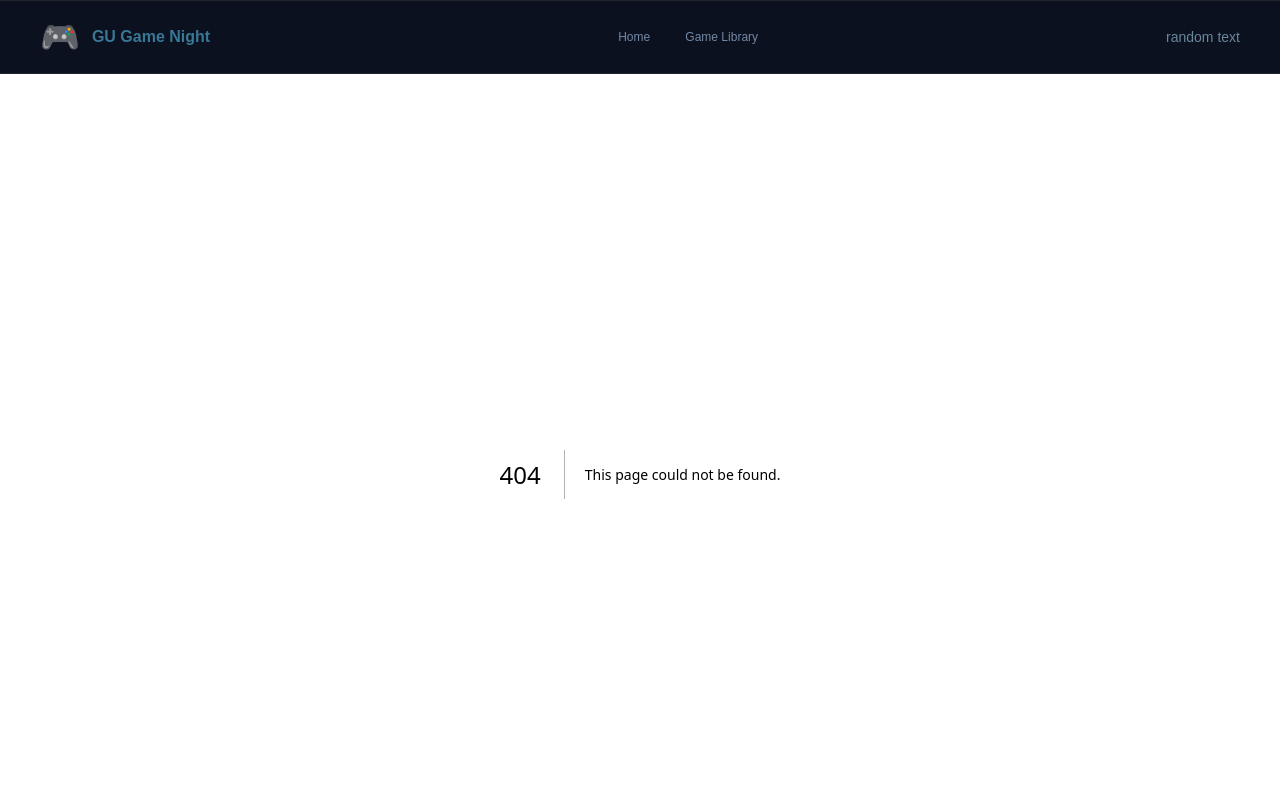
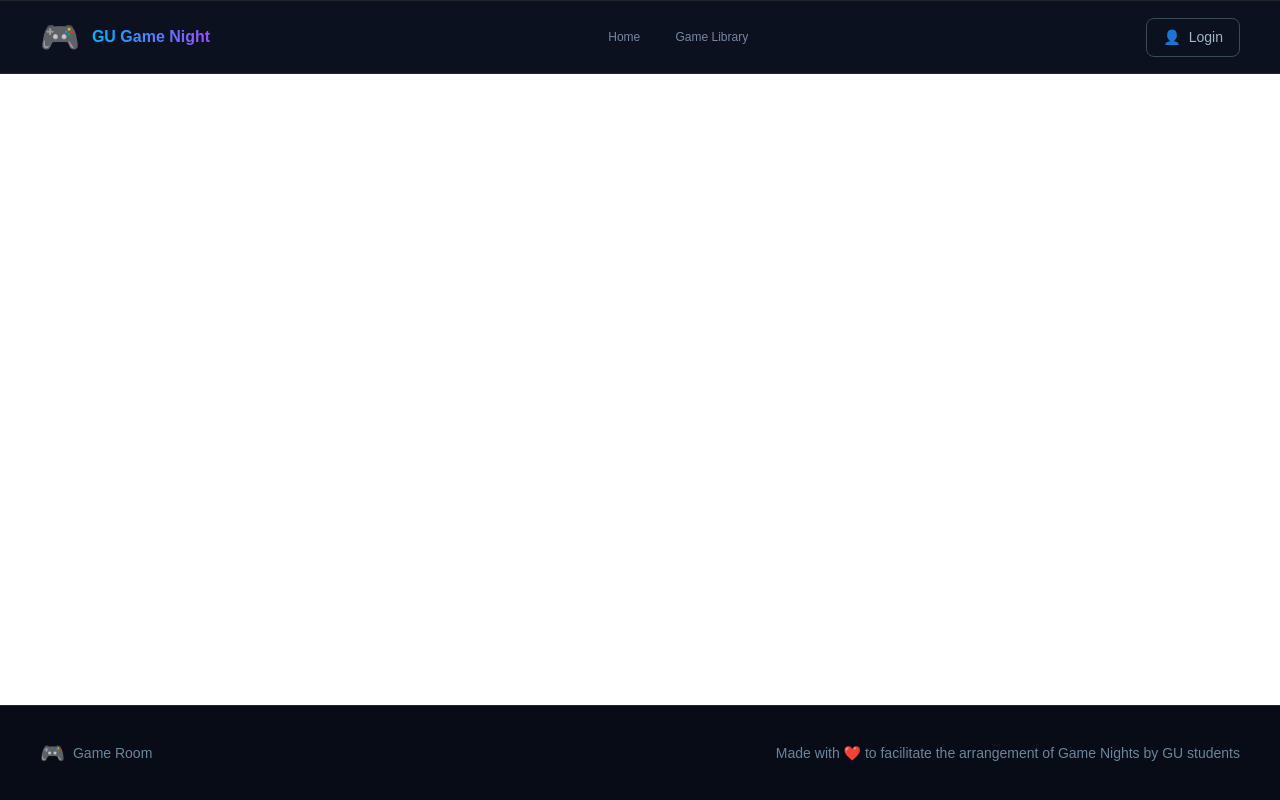
Before and after one commit to ansbilalgit/piasta-net-frontend, a Next.js app: page /Games in a window 1280 px wide. Before the commit this address had no page. Shown: the top 800 px of the page. Built offline with nearby package versions, Linux system fonts and the light colour scheme.

Commit message:
Header & Footer Done

```diff
--- /dev/null
+++ b/app/Games/page.tsx
@@ -0,0 +1,15 @@
+export default function GamesPage() {
+  return (
+    <div className="site-container games-layout">
+      <aside className="filters">
+        <div className="filter-card">
+          {/* Filter-innehål läggs till senare */}
+        </div>
+      </aside>
+
+      <section className="games-grid">
+        {/* Game cards läggs till senare */}
+      </section>
+    </div>
+  );
+}
--- a/app/components/header.tsx
+++ b/app/components/header.tsx
@@ -6,16 +6,18 @@ export function Header() {
         <div className="header-content">
             <div className="header-left">
                 <span className="header-icon">🎮</span>
-                <span>GU Game Night</span>
+                <span className="header-logo-text">GU Game Night</span>
             </div>
 
         <nav className="header-links">
             <a href="/" className="nav-link">Home</a>
-            <a href="/games" className="nav-link">Game Library</a>
+            <a href="/GamesPage" className="nav-link">Game Library</a>
         </nav>
-
-            <div className="header-right">
-                <span className="header-credit">random text</span>
+        <div className="header-right">
+            <a href="/login" className="login-btn">
+                <span>👤</span>
+                <span>Login</span>
+            </a>
         </div>
     </div>
 </header>
--- a/app/globals.css
+++ b/app/globals.css
@@ -19,9 +19,9 @@
   }
 }
 
+
 .header {
   background-color: #0b111f; /* header - bgcolor */
-  color: #397796; /* header - text color */
   padding: 0.75rem 1rem;
   margin-top: 0px;
   border-top: 1px solid #21262d; /* header - border top size & color */
@@ -44,6 +44,7 @@
 }
 
 .header-left {
+  background-clip: text;
   display: flex;
   align-items: center;
   gap: 0.75rem;
@@ -52,11 +53,33 @@
 }
 
 .header-right {
-  color: #f1f5f9; /* header - color element far right */
+  color: #88337c; /* header - color element far right */
   margin-left: auto;        /* Pushes the elements far right */
   display: flex;
   align-items: center;
   white-space: nowrap;
+}
+
+.login-btn {
+  padding: 0.5rem 1rem;
+  border-radius: 8px;
+  text-decoration: none;
+  font-size: 0.875rem;
+  font-weight: 500;
+  color: #9fb6c8;
+  background-color: transparent;
+  border: 1px solid #3a4a5a;
+  transition: all 0.3s ease;
+  cursor: pointer;
+  display: inline-flex;
+  align-items: center;
+  gap: 0.5rem;
+}
+
+.login-btn:hover {
+  color: #e0e7ff;
+  background-color: rgba(255, 255, 255, 0.05);
+  border-color: #5a7a8a;
 }
 
 .nav-link {
@@ -77,13 +100,20 @@
   display: flex;
   align-items: center;
   gap: 0.75rem;
-  font-size: 1.125rem;
+  font-size: 3rem;
   font-weight: 600;
   font-style: bold;
 }
 
 .header-icon {
   font-size: 2rem;
+}
+
+.header-logo-text {
+  background: linear-gradient(90deg, #00b4ff, #9b4dff);
+  -webkit-background-clip: text;
+  -webkit-text-fill-color: transparent;
+  background-clip: text;
 }
 
 .header-credit {
@@ -132,3 +162,143 @@ body {
   color: #69869d; /* footer - text right color */
   text-align: right;
 }
+
+/* ...existing code... */
+html, body {
+  height: 100%;
+}
+
+.layout-wrapper {
+  display: flex;
+  flex-direction: column;
+  min-height: 100vh;
+}
+
+.layout-content {
+  flex: 1;
+  display: flex;
+  flex-direction: column;
+}
+
+.site-container {
+  max-width: 1200px;
+  margin: 0 auto;
+  padding: 2.5rem 1rem;
+  flex: 1;
+  display: flex;
+  flex-direction: column;
+}
+
+
+/* HERO (tab 1) */
+.hero {
+  text-align: center;
+  padding: 4rem 0 3rem;
+}
+
+.kicker {
+  display: inline-block;
+  background: rgba(13, 162, 231, 0.08);
+  color: #0da2e7;
+  padding: 6px 10px;
+  border-radius: 999px;
+  font-size: 0.8rem;
+  margin-bottom: 1rem;
+  border-width: 1px;
+  border-color: #0da2e7;
+}
+
+.hero-title {
+  font-size: 3rem;
+  margin: 0.5rem 0;
+  background: linear-gradient(90deg, #00b4ff, #9b4dff);
+  -webkit-background-clip: text;
+  -webkit-text-fill-color: transparent;
+  background-clip: text;
+}
+
+.hero-sub {
+  color: #9fb6c8;
+  margin-bottom: 1.25rem;
+  font-size: 1rem;
+}
+
+.btn-cta {
+  display: inline-block;
+  padding: 0.6rem 1.25rem;
+  border-radius: 10px;
+  background: linear-gradient(90deg, #00b4ff, #9b4dff);
+  color: #fff;
+  text-decoration: none;
+  font-weight: 600;
+  transition: all 0.3s ease;
+}
+
+.btn-cta:hover {
+  transform: scale(1.05);
+  box-shadow: 0 0 20px rgba(155, 77, 255, 0.4);
+}
+
+/* NEXT GAME CARD */
+.next-game {
+  margin-top: 2.5rem;
+  display: flex;
+  flex-direction: column;
+  align-items: center;
+}
+
+.next-game h3 {
+  color: #9fb6c8;
+  margin-bottom: 1.5rem;
+}
+
+.next-card {
+  width: 560px;
+  background: rgba(255, 255, 255, 0.02);
+  padding: 1.25rem;
+  border-radius: 12px;
+  border: 1px solid rgba(255, 255, 255, 0.05);
+}
+
+/* GAMES LAYOUT (tab 2) */
+.site-container.games-layout {
+  display: grid;
+  grid-template-columns: 280px 1fr;
+  gap: 2rem;
+  align-items: start;
+}
+
+.games-layout {
+  display: grid;
+  grid-template-columns: 280px 1fr;
+  gap: 2rem;
+  align-items: start;
+}
+
+.games-grid {
+  display: grid;
+  grid-template-columns: repeat(3, 1fr);
+  gap: 1.25rem;
+}
+
+/* Responsiveness */
+@media (max-width: 900px) {
+  .games-layout {
+    grid-template-columns: 1fr;
+  }
+  .games-grid {
+    grid-template-columns: repeat(2, 1fr);
+  }
+  .next-card {
+    width: 100%;
+  }
+}
+
+@media (max-width: 600px) {
+  .hero-title {
+    font-size: 2rem;
+  }
+  .games-grid {
+    grid-template-columns: 1fr;
+  }
+}
--- a/app/layout.tsx
+++ b/app/layout.tsx
@@ -15,8 +15,8 @@ const geistMono = Geist_Mono({
 });
 
 export const metadata: Metadata = {
-  title: "Create Next App",
-  description: "Generated by create next app",
+  title: "GU Game Night",
+  description: "Your gateway to epic gaming sessions at GU",
 };
 
 export default function RootLayout({
@@ -27,10 +27,12 @@ export default function RootLayout({
   return (
     <html lang="en">
       <body
-        className={`${geistSans.variable} ${geistMono.variable} antialiased`}
+        className={`${geistSans.variable} ${geistMono.variable} antialiased layout-wrapper`}
       >
         <Header />
-        {children}
+        <main className="layout-content">
+          {children}
+        </main>
         <Footer />
       </body>
     </html>
--- a/app/page.tsx
+++ b/app/page.tsx
@@ -1,65 +1,19 @@
-import Image from "next/image";
+export default function HomePage() {
+  return (
+    <div className="site-container">
+      <section className="hero">
+        <div className="kicker">Game Design &amp; Technology</div>
+        <h1 className="hero-title">Game Night Hub</h1>
+        <p className="hero-sub">Your gateway to epic gaming sessions at GU</p>
+        <a href="/games" className="btn-cta">Browse Games →</a>
+      </section>
 
-export default function Home() {
-  return (
-    <div className="flex min-h-screen items-center justify-center bg-zinc-50 font-sans dark:bg-black">
-      <main className="flex min-h-screen w-full max-w-3xl flex-col items-center justify-between py-32 px-16 bg-white dark:bg-black sm:items-start">
-        <Image
-          className="dark:invert"
-          src="/next.svg"
-          alt="Next.js logo"
-          width={100}
-          height={20}
-          priority
-        />
-        <div className="flex flex-col items-center gap-6 text-center sm:items-start sm:text-left">
-          <h1 className="max-w-xs text-3xl font-semibold leading-10 tracking-tight text-black dark:text-zinc-50">
-            To get started, edit the page.tsx file.
-          </h1>
-          <p className="max-w-md text-lg leading-8 text-zinc-600 dark:text-zinc-400">
-            Looking for a starting point or more instructions? Head over to{" "}
-            <a
-              href="https://vercel.com/templates?framework=next.js&utm_source=create-next-app&utm_medium=appdir-template-tw&utm_campaign=create-next-app"
-              className="font-medium text-zinc-950 dark:text-zinc-50"
-            >
-              Templates
-            </a>{" "}
-            or the{" "}
-            <a
-              href="https://nextjs.org/learn?utm_source=create-next-app&utm_medium=appdir-template-tw&utm_campaign=create-next-app"
-              className="font-medium text-zinc-950 dark:text-zinc-50"
-            >
-              Learning
-            </a>{" "}
-            center.
-          </p>
+      <section className="next-game">
+        <h3>Next Game Night — Every Tuesday</h3>
+        <div className="next-card">
+          {/* Innehåll läggs till senare */}
         </div>
-        <div className="flex flex-col gap-4 text-base font-medium sm:flex-row">
-          <a
-            className="flex h-12 w-full items-center justify-center gap-2 rounded-full bg-foreground px-5 text-background transition-colors hover:bg-[#383838] dark:hover:bg-[#ccc] md:w-[158px]"
-            href="https://vercel.com/new?utm_source=create-next-app&utm_medium=appdir-template-tw&utm_campaign=create-next-app"
-            target="_blank"
-            rel="noopener noreferrer"
-          >
-            <Image
-              className="dark:invert"
-              src="/vercel.svg"
-              alt="Vercel logomark"
-              width={16}
-              height={16}
-            />
-            Deploy Now
-          </a>
-          <a
-            className="flex h-12 w-full items-center justify-center rounded-full border border-solid border-black/[.08] px-5 transition-colors hover:border-transparent hover:bg-black/[.04] dark:border-white/[.145] dark:hover:bg-[#1a1a1a] md:w-[158px]"
-            href="https://nextjs.org/docs?utm_source=create-next-app&utm_medium=appdir-template-tw&utm_campaign=create-next-app"
-            target="_blank"
-            rel="noopener noreferrer"
-          >
-            Documentation
-          </a>
-        </div>
-      </main>
+      </section>
     </div>
   );
 }
```
